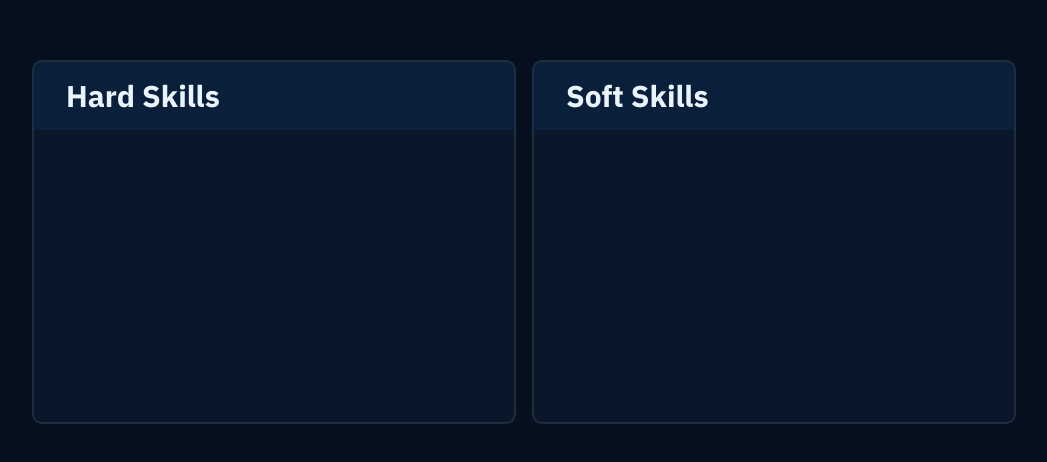
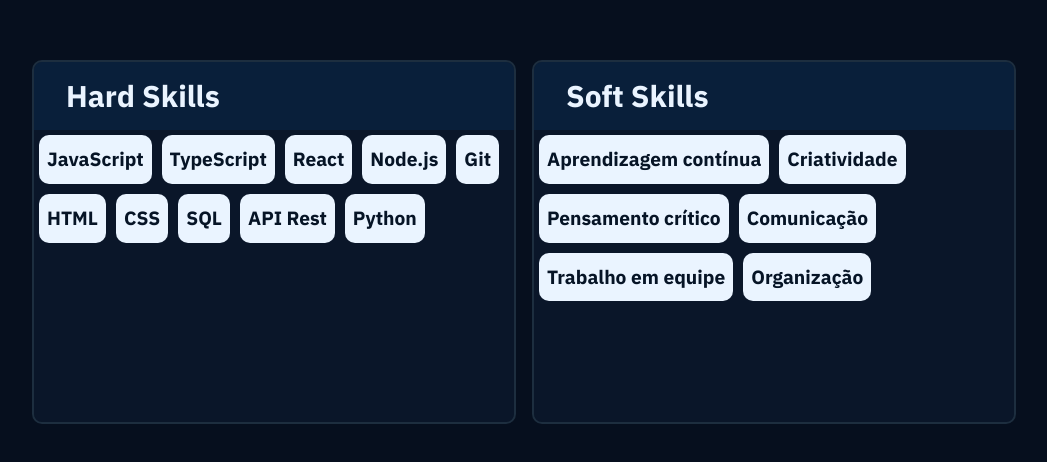
Before and after one commit to davirodriguesdias/portfolio-davi, a Next.js app: page / in a window 1280 px wide. Shown: the part 2766-3228 px from the top of the page, without its empty margins (116-1163 px from the left). Built offline with nearby package versions, Linux system fonts and the light colour scheme.

Commit message:
cards skills

```diff
--- a/app/globals.css
+++ b/app/globals.css
@@ -194,6 +194,23 @@ body::after {
   }
 }
 
-.headerSection {
+/* .headerSection {
   height: 100
+} */
+
+#skillsSection ul {
+  display: flex;
+  flex-wrap: wrap;
+  gap: 10px;
+  color: #061426;
+  font-weight: bold;
+  padding: 5px;
+
 }
+
+#skillsSection li {
+  background: #EAF4FF;
+  padding: 10px 8px;
+  border-radius: 10px;
+  font-size: 1.2em;
+}
--- a/app/page.tsx
+++ b/app/page.tsx
@@ -84,15 +84,38 @@ export default function Home() {
         <Projects projects={projects} />
       </section>
 
-      <section id="skills" className=" flex gap-x-5 justify-center h-screen w-screen bg-[#060f1e] px-10 py-20" >
+      <section id="skillsSection" className=" flex gap-x-5 justify-center h-screen w-screen bg-[#060f1e] px-10 py-20" >
         <div className="bg-[#0a1629] h-90 w-120 rounded-[8px] overflow-hidden outline-[#1d2e3f] outline-2">
           <h2 className="text-3xl font-bold bg-[#091F3A] px-8 py-4">Hard Skills</h2>
+          <div>
+            <ul>
+              <li>JavaScript</li>
+              <li>TypeScript</li>
+              <li>React</li>
+              <li>Node.js</li>
+              <li>Git</li>
+              <li>HTML</li>
+              <li>CSS</li>
+              <li>SQL</li>
+              <li>API Rest</li>
+              <li>Python</li>
+            </ul>
+          </div>
         </div>
         <div className="bg-[#0a1629] h-90 w-120 rounded-[8px] overflow-hidden outline-[#1d2e3f] outline-2">
           <h2 className="text-3xl font-bold bg-[#091F3A] px-8 py-4">Soft Skills</h2>
+          <div>
+            <ul>
+              <li>Aprendizagem contínua</li>
+              <li>Criatividade</li>
+              <li>Pensamento crítico</li>
+              <li>Comunicação</li>
+              <li>Trabalho em equipe</li>
+              <li>Organização</li>
+            </ul>
+          </div>
         </div>
       </section>
     </main>
   );
 }
-2
```
